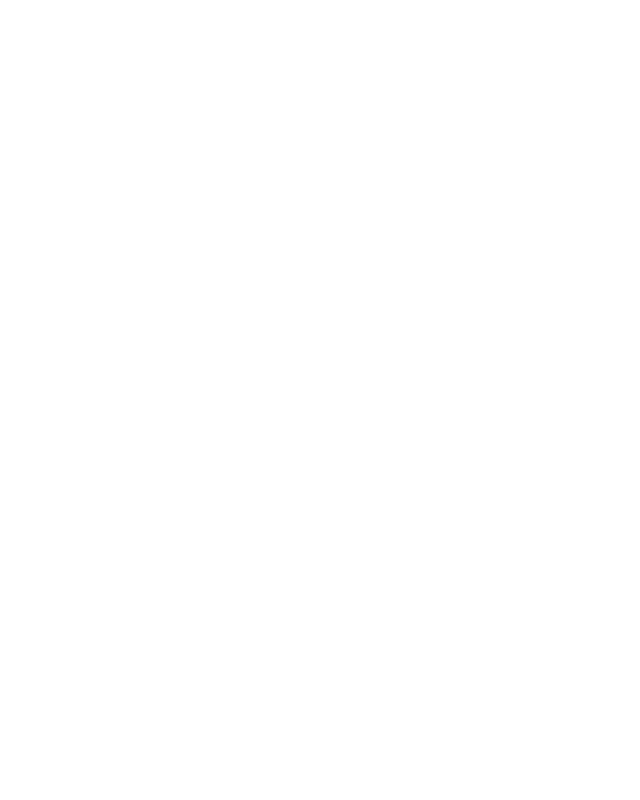
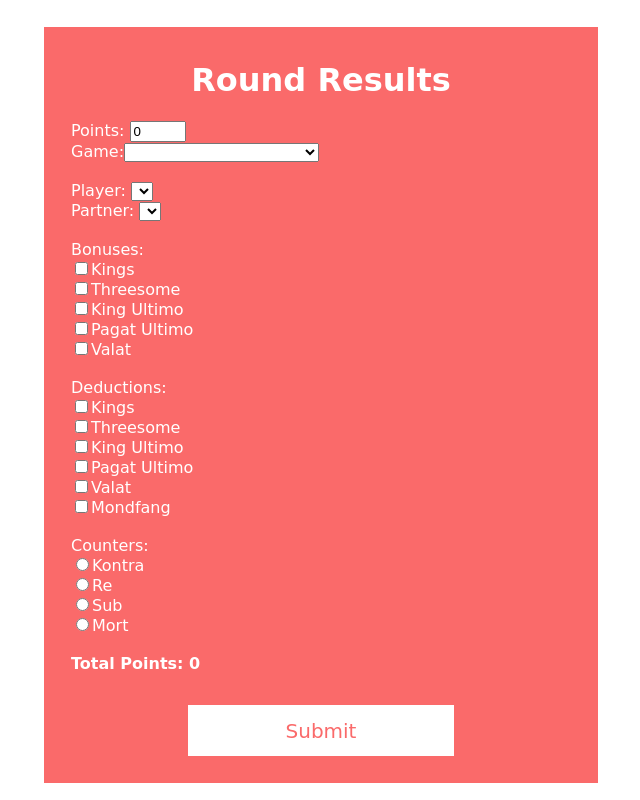
Before and after one commit to PotatoHunter12/cardApp23, a Vue app: page /game in a window 1280 px wide. Shown: the whole page, without its empty margins (319-959 px from the left). Built offline with nearby package versions, Linux system fonts and the light colour scheme.

Commit message:
gameplay update

```diff
--- a/docker-compose.yml
+++ b/docker-compose.yml
@@ -12,7 +12,7 @@
   mongo:
     image: mongo:latest
     ports:
-      - "27017:27017"
+      - "27018:27017"
     volumes:
       - mongo-data:/data/db
   db:
--- a/src/assets/base.css
+++ b/src/assets/base.css
@@ -1,3 +1,4 @@
 body {
   font-family: 'Comic Sans MS';
+  background-color: white;
 }
--- a/src/assets/main.css
+++ b/src/assets/main.css
@@ -22,6 +22,21 @@
   border: none;
 }
 
+.btn2 {
+  text-decoration: none;
+  font-family: 'Comic Sans MS';
+  font-size: 15pt;
+
+  margin: 10pt auto;
+  width: 200pt;
+  display: block;
+  background-color: white;
+  color: rgb(250, 106, 106);
+  transition: 0.4s;
+  padding: 10pt 30pt;
+  border: none;
+}
+
 /* @media (min-width: 1024px) {
   body {
     display: flex;
--- a/src/router/index.ts
+++ b/src/router/index.ts
@@ -11,6 +11,11 @@
       path: '/',
       name: 'home',
       component: HomeView,
+    },
+    {
+      path: '/login',
+      name: 'login',
+      component: () => import('../views/Login.vue')
     },
     {
       path: '/gamesel',
--- /dev/null
+++ b/src/views/NewRound.vue
@@ -0,0 +1,216 @@
+<template>
+    <div class="tarok-round">
+      <h1>Round Results</h1>
+      <form @submit.prevent="submitRound">
+        <div>
+          <label for="points">Points: </label>
+          <input
+            id="points"
+            type="number"
+            v-model.number="round.points"
+            @change="round25"
+            :min="0"
+            :max="70"
+            step="5"
+            required
+          />
+        </div>
+        <div>
+          <label for="game">Game:</label>
+          <select id="game" v-model="round.game" required>
+            <option v-for="game in games" :key="game.id" :value="game">
+              {{ game.name }}
+            </option>
+          </select>
+        </div>
+        <br>
+        <div>
+          <label for="player">Player: </label>
+          <select id="player" v-model="round.player" required>
+            <option v-for="player in players" :key="player.name">
+              {{ player.name }}
+            </option>
+          </select>
+        </div>
+        <div>
+          <label for="partner">Partner: </label>
+          <select id="partner" v-model="round.partner" required>
+            <option v-for="player in players" :key="player.name">
+              {{ player.name }}
+            </option>
+          </select>
+        </div>
+        <br>
+        <div>
+          <label>Bonuses: </label>
+          <div v-for="bonus in bonusOptions" :key="bonus.id">
+            <input
+              type="checkbox"
+              :id="'bonus-' + bonus.id"
+              :value="bonus"
+              v-model="round.bonuses"
+            />
+            <label :for="'bonus-' + bonus.id">{{ bonus.name }}</label>
+          </div>
+        </div>
+        <br>
+        <div>
+          <label>Deductions: </label>
+          <div v-for="deduction in deductionOptions" :key="deduction.id">
+            <input
+              type="checkbox"
+              :id="'deduction-' + deduction.id"
+              :value="deduction"
+              v-model="round.deductions"
+            />
+            <label :for="'deduction-' + deduction.id">{{ deduction.name }}</label>
+          </div>
+        </div>
+        <br>
+        <label>Counters:</label>
+        <div v-for="counter in counters" :key="counter.id">
+          <input
+            type="radio"
+            :id="'counter-' + counter.id"
+            :value="counter"
+            v-model="round.counter"
+          />
+          <label :for="'counter-' + counter.id">{{ counter.name }}</label>
+        </div>
+        <br>
+        <div>
+          <strong>Total Points: {{ calculateTotal }}</strong>
+        </div>
+        <br>
+        <button type="submit" class="btn2">Submit</button>
+      </form>
+    </div>
+  </template>
+
+  <script>
+  import axios from "axios";
+
+  export default {
+    props: {
+      players: {
+        type: Array,
+        required: true,
+      },
+    },
+    data() {
+      return {
+        players: this.players,
+        games: [
+          { id: 1, name: "Three", points: 10, diff: true },
+          { id: 2, name: "Two", points: 20, diff: true },
+          { id: 3, name: "One", points: 30, diff: true },
+          { id: 4, name: "Solo Three", points: 40, diff: true },
+          { id: 5, name: "Solo Two", points: 50, diff: true },
+          { id: 6, name: "Solo One", points: 60, diff: true },
+          { id: 7, name: "Beggar", points: 70, diff: false },
+          { id: 8, name: "Solo no Talon", points: 80, diff: true },
+          { id: 9, name: "Three - Valat of Color", points: 100, diff: false },
+          { id: 10, name: "Two - Valat of Color", points: 110, diff: false },
+          { id: 11, name: "One - Valat of Color", points: 120, diff: false },
+          { id: 12, name: "Solo Three - Valat of Color", points: 125, diff: false },
+          { id: 13, name: "Solo Two - Valat of Color", points: 150, diff: false },
+          { id: 14, name: "Solo One - Valat of Color", points: 175, diff: false },
+          { id: 15, name: "Solo no Talon - Valat of Color", points: 250, diff: false },
+          { id: 16, name: "Three - Valat", points: 200, diff: false },
+          { id: 17, name: "Two - Valat", points: 220, diff: false },
+          { id: 18, name: "One - Valat", points: 240, diff: false },
+          { id: 19, name: "Solo Three - Valat", points: 250, diff: false },
+          { id: 20, name: "Solo Two - Valat", points: 300, diff: false },
+          { id: 21, name: "Solo One - Valat", points: 350, diff: false },
+          { id: 22, name: "Solo no Talon - Valat", points: 500, diff: false },
+        ],
+        bonusOptions: [
+          { id: 1, name: "Kings", points: 10 },
+          { id: 2, name: "Threesome", points: 10 },
+          { id: 3, name: "King Ultimo", points: 10 },
+          { id: 4, name: "Pagat Ultimo", points: 25 },
+          { id: 5, name: "Valat", points: 50 },
+        ],
+        deductionOptions: [
+          { id: 1, name: "Kings", points: -10 },
+          { id: 2, name: "Threesome", points: -10 },
+          { id: 3, name: "King Ultimo", points: -10 },
+          { id: 4, name: "Pagat Ultimo", points: -25 },
+          { id: 5, name: "Valat", points: -50 },
+          { id: 6, name: "Mondfang", points: -20 },
+        ],
+        counters: [
+          { id: 1, name: "Kontra", win: -1, loss: 2},
+          { id: 2, name: "Re",  win: -2, loss: 4},
+          { id: 3, name: "Sub", win: -4, loss: 8},
+          { id: 4, name: "Mort", win: -8, loss: 16},
+        ],
+        round: {
+          points: 0,
+          game: {points: 0, diff: false},
+          player: "",
+          partner: "",
+          bonuses: [],
+          deductions: [],
+          counter: {win: 0, loss: 1},
+        },
+      };
+    },
+    computed: {
+      calculateTotal() {
+        const isWin = this.round.points >= 35;
+
+        const bonusTotal = this.round.bonuses.reduce((sum, val) => sum + val.points, 0);
+        const deductionTotal = this.round.deductions.reduce((sum, val) => sum + val.points, 0);
+        const base = this.round.game.points * (isWin ? 1 : -1) + (this.round.game.diff ? this.round.points - 35 : 0);
+        return base * (!isWin ? this.round.counter.loss : 1) + bonusTotal + deductionTotal;
+      },
+    },
+    methods: {
+      round25() {
+        this.round.points = Math.round(this.round.points / 5) * 5;
+      },
+      async submitRound() {
+        const roundData = {
+          points: this.round.points,
+          game: this.round.game,
+          player: this.round.player,
+          partner: this.round.partner,
+          bonuses: this.round.bonuses,
+          deductions: this.round.deductions,
+          counter: this.round.counter,
+          totalPoints: this.calculateTotal,
+        };
+        try {
+          await axios.post("/api/tarok/rounds", roundData);
+          alert("Round submitted successfully!");
+          this.resetForm();
+        } catch (error) {
+          console.error("Error submitting round:", error);
+          alert("Failed to submit round.");
+        }
+      },
+      resetForm() {
+        this.round = {
+          points: 0,
+          game: null,
+          player: "",
+          partner: "",
+          bonuses: [],
+          deductions: [],
+          counter: null,
+        };
+      },
+    },
+  };
+  </script>
+
+  <style scoped>
+  .tarok-round {
+    max-width: 500px;
+    margin: auto;
+  }
+  h1 {
+    text-align: center;
+  }
+  </style>
--- a/src/views/TarokGameView.vue
+++ b/src/views/TarokGameView.vue
@@ -1,4 +1,5 @@
 <script>
+import NewRound from './NewRound.vue';
 export default {
   data() {
     return {
@@ -13,8 +14,12 @@
 
     }
   },
+  components: {
+    NewRound,
+  },
 };
 </script>
+
 
 <template>
   <main>
@@ -31,18 +36,19 @@
       </tr>
       <tr>
         <td v-for="item in items" :key="item.name">
-          0
+          {{ item.value }}
         </td>
       </tr>
     </table>
+    <NewRound class="nrnd" :players="items"></NewRound>
   </main>
 </template>
 
 <style>
-td {
-  border-bottom: 2pt black solid;
+  td {
+    border-bottom: 2pt black solid;
 
-}
+  }
   table {
     border-collapse: collapse;
     width: 100%;
@@ -50,4 +56,13 @@
     padding: 0;
 
   }
+  .nrnd {
+    background-color: rgb(250, 106, 106);
+    padding: 10pt 20pt;
+    color: white;
+    position: absolute;
+    top: 20pt;
+    left: 12%;
+    right: 12%;
+  }
 </style>
```
Also changed, not shown: src/models/Games.ts (added, +17 -0 lines), src/server.ts (+17 -35 lines).
